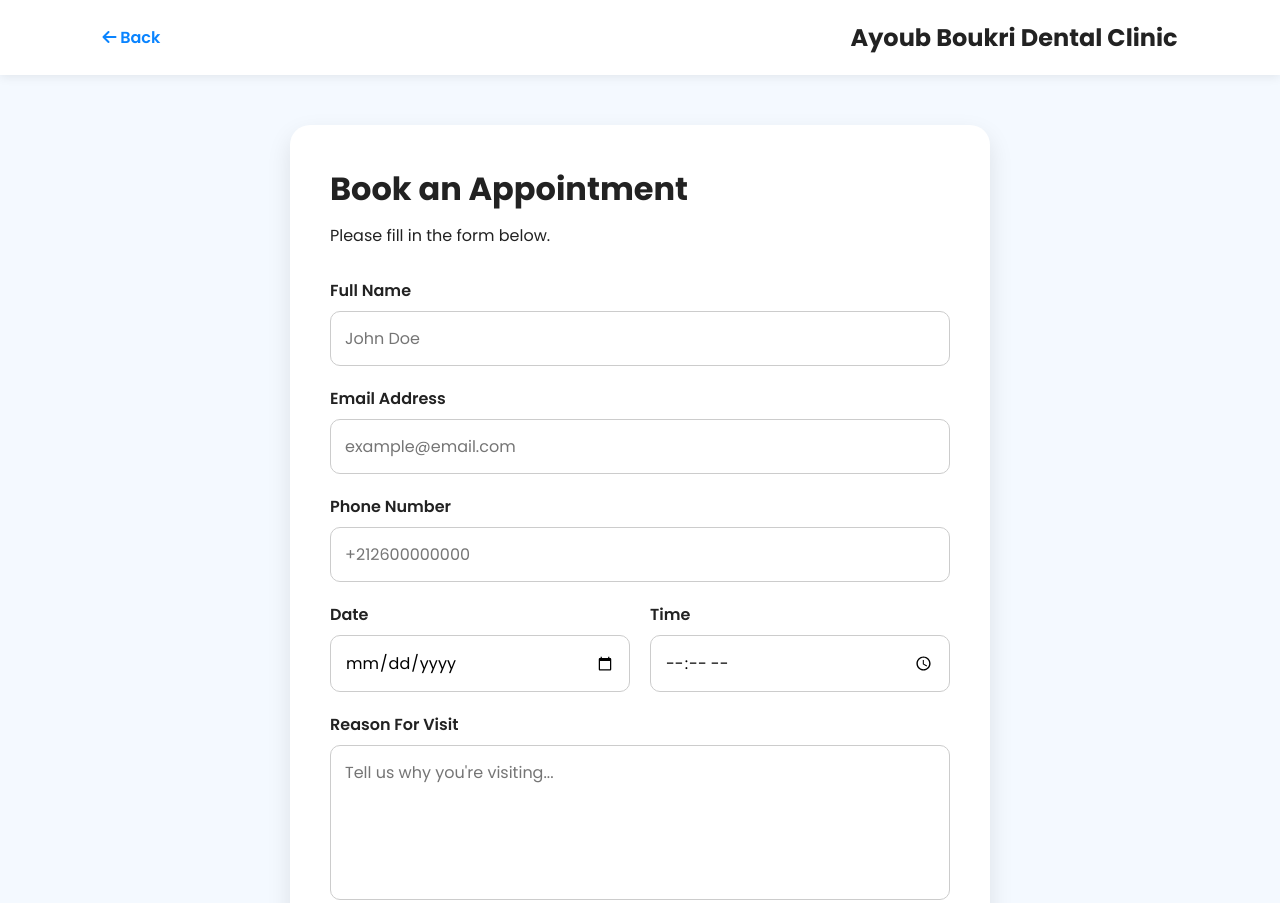
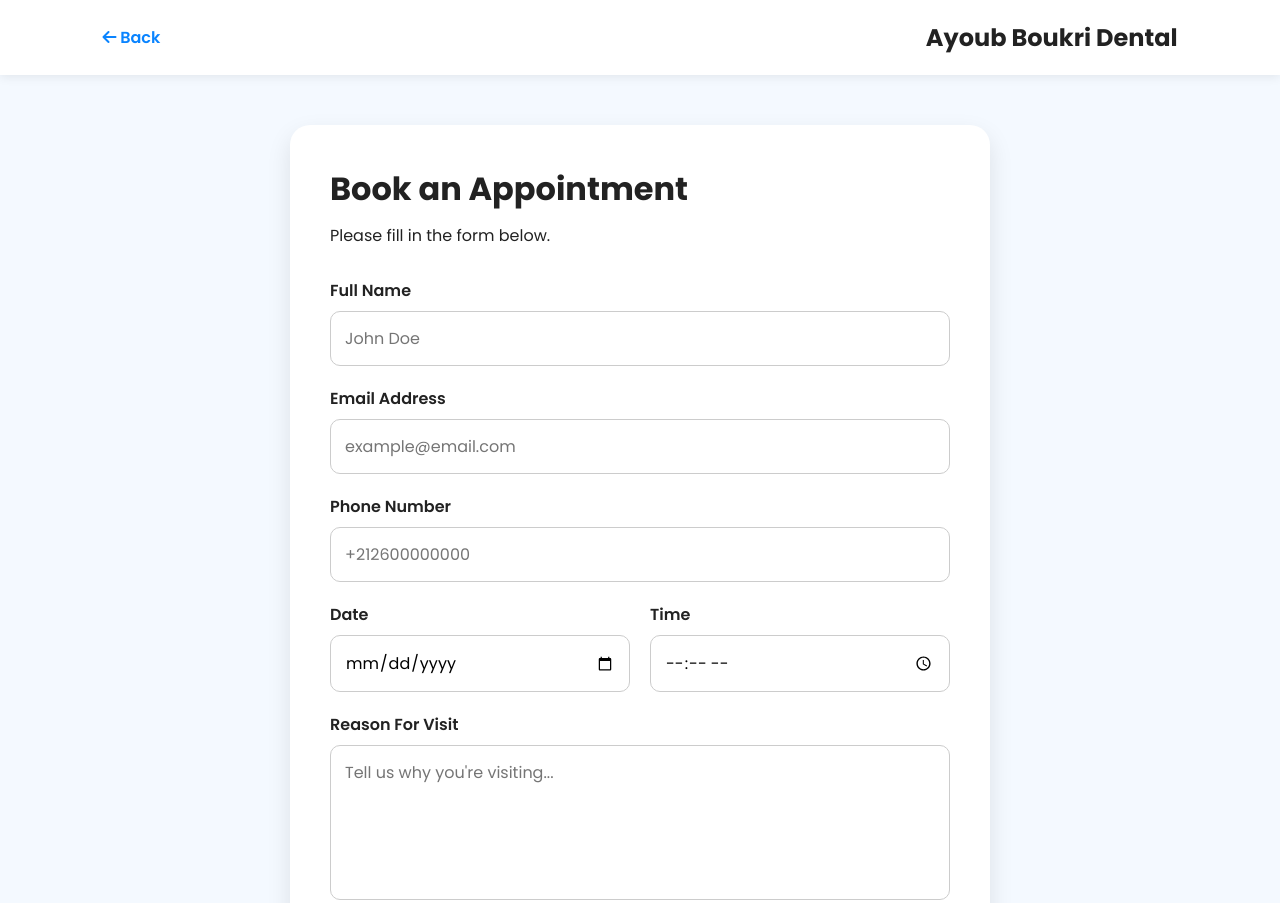
Before and after one commit to Mohamodix/ayoub-boukri-dentist, a website: page appointment.html in a window 1280 px wide. Shown: the top 903 px of the page. Drawn offline with Linux system fonts and the light colour scheme.

Commit message:
Update appointment.html

```diff
--- a/appointment.html
+++ b/appointment.html
@@ -3,7 +3,7 @@
 <head>
     <meta charset="UTF-8">
     <meta name="viewport" content="width=device-width, initial-scale=1.0">
-    <title>Book Appointment | Ayoub Boukri Dental Clinic</title>
+    <title>Book Appointment | Ayoub Boukri Dental</title>
 
     <link rel="stylesheet" href="style.css">
 
@@ -22,7 +22,7 @@
         Back
     </a>
 
-    <h2>Ayoub Boukri Dental Clinic</h2>
+    <h2>Ayoub Boukri Dental</h2>
 
 </header>
 
```
